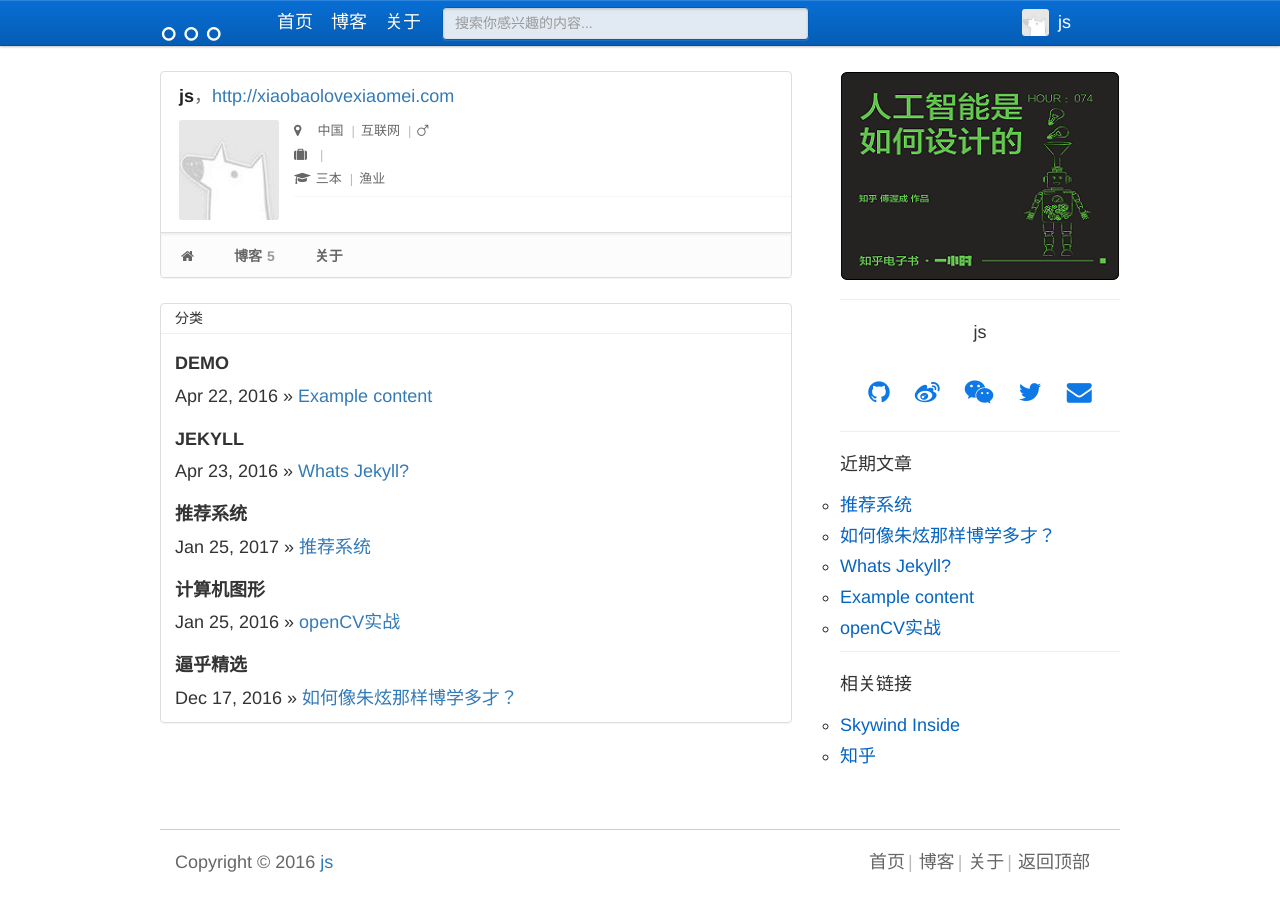
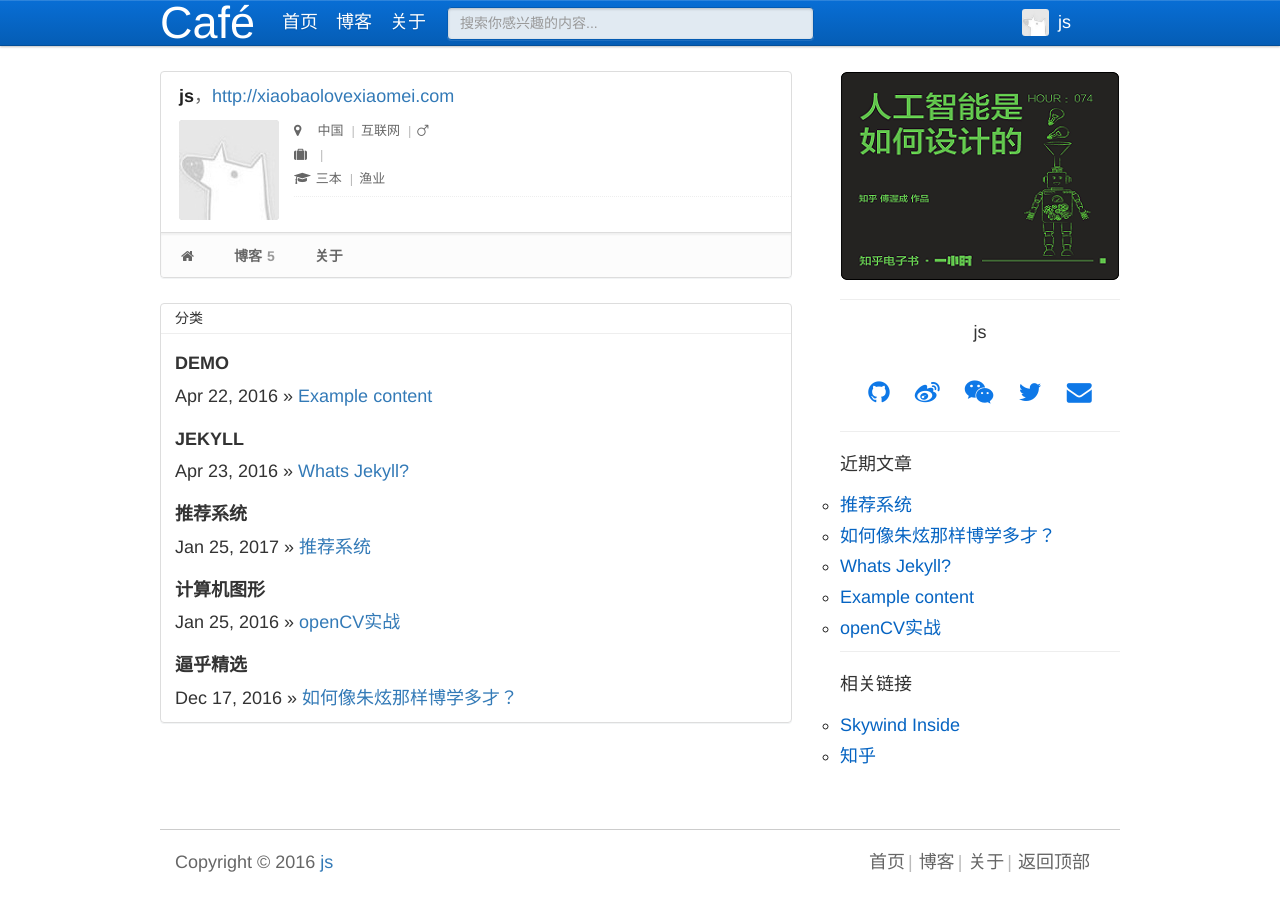
Before and after one commit to webbings/zhihustyleblog, a Jekyll site: the page built from index.html, in a window 1280 px wide. Built offline with Jekyll 4.4.1, drawn with Linux system fonts in a browser that asks for light colours; the list of posts is cut into pages by our own code; comment, search, counter and statistics services are not loaded.

Commit message:
Update _config.yml

```diff
--- a/_config.yml
+++ b/_config.yml
@@ -1,5 +1,5 @@
 # Site settings
-title: 。。。
+title: Café
 url: "http://xiaobaolovexiaomei.com"    # the protocol and hostname of your site, eg. `http://clark-zhao.github.io`
 baseurl: "" # the prefix of your site uri, eg. `/jekyll-theme-BoHu` or just one slash `/`
 #timezone: Asia/Shanghai
```
